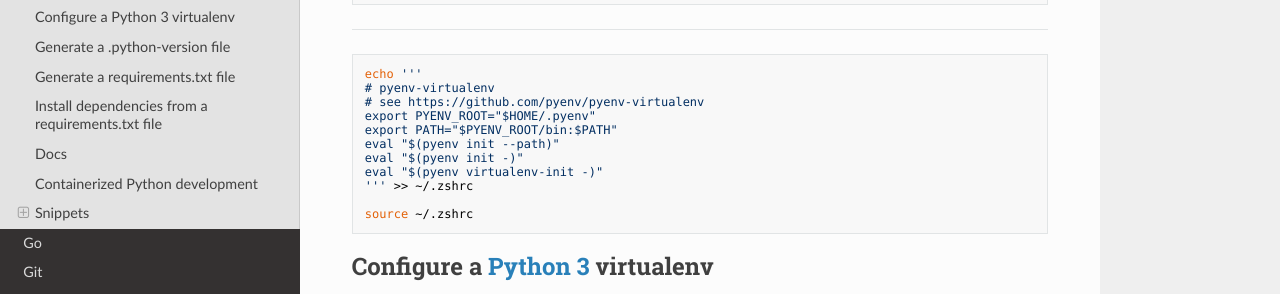
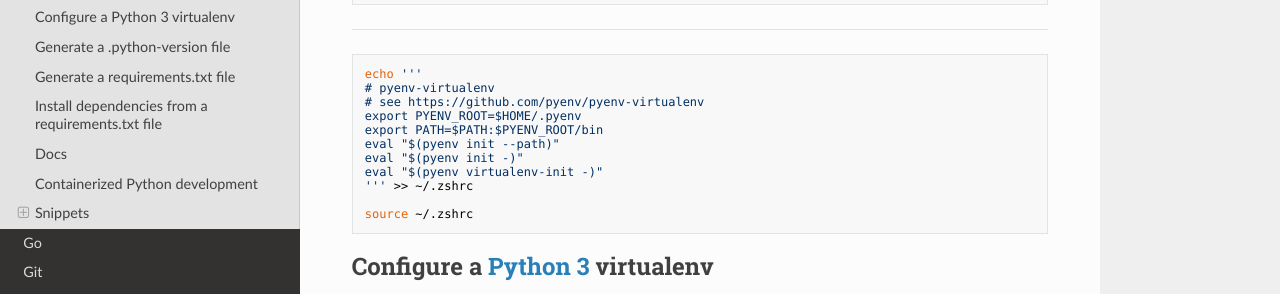
Before and after one commit to ar2pi/ar2pi, an MkDocs documentation site: the page built from docs/python.md, in a window 1280 px wide and 900 px high, scrolled down 436 px. Shown: the part 193-487 px from the top of the window. Built offline with MkDocs 1.6.1, drawn with Linux system fonts in a browser that asks for light colours; nearby versions of some CDN libraries.

```diff
--- a/docs/python.md
+++ b/docs/python.md
@@ -25,8 +25,8 @@ curl https://pyenv.run | bash
 echo '''
 # pyenv-virtualenv
 # see https://github.com/pyenv/pyenv-virtualenv
-export PYENV_ROOT="$HOME/.pyenv"
-export PATH="$PYENV_ROOT/bin:$PATH"
+export PYENV_ROOT=$HOME/.pyenv
+export PATH=$PATH:$PYENV_ROOT/bin
 eval "$(pyenv init --path)"
 eval "$(pyenv init -)"
 eval "$(pyenv virtualenv-init -)"
```
Also changed, not shown: docs/go.md (+1 -1 lines), docs/prometheus-video-renderer.md (+1 -1 lines).
